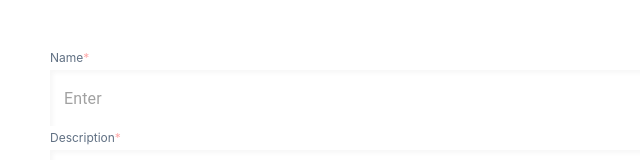
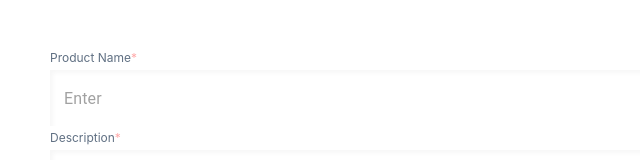
Before and after one commit to ishantsahni/ishant_fe, a React (Create React App) app: page /addProduct in a window 1280 px wide. Shown: the top 160 px of the page, without its empty margins (0-640 px from the left). Built offline with nearby package versions, Linux system fonts and the light colour scheme.

Commit message:
product name added

```diff
--- a/src/pages/AddProductPage/index.js
+++ b/src/pages/AddProductPage/index.js
@@ -8,7 +8,7 @@ function AddProductPage() {
 
     const formik = useFormik({
         initialValues: {
-            name: '',
+            productName: '',
             description: '',
             price: 0,
             category: '',
@@ -17,7 +17,7 @@ function AddProductPage() {
             images: null
         },
         validationSchema: yup.object({
-            name: yup.string().required('Required'),
+            productName: yup.string().required('Required'),
             description: yup.string().required('Required'),
             price: yup.number("Must be a number").required("Required"),
             category: yup.string().required('Required'),
@@ -41,14 +41,14 @@ function AddProductPage() {
         <div className="mt-[50px] mx-[50px]">
             <form>
                 <CustomTextField
-                    id="name"
-                    name="name"
+                    id="productName"
+                    name="productName"
                     onChange={formik.handleChange}
                     onBlur={formik.handleBlur}
-                    value={formik.values.name}
-                    label="Name"
-                    touched={formik.touched.name}
-                    errors={formik.errors.name}
+                    value={formik.values.productName}
+                    label="Product Name"
+                    touched={formik.touched.productName}
+                    errors={formik.errors.productName}
                 />
                 <CustomTextField
                     id="description"
```
